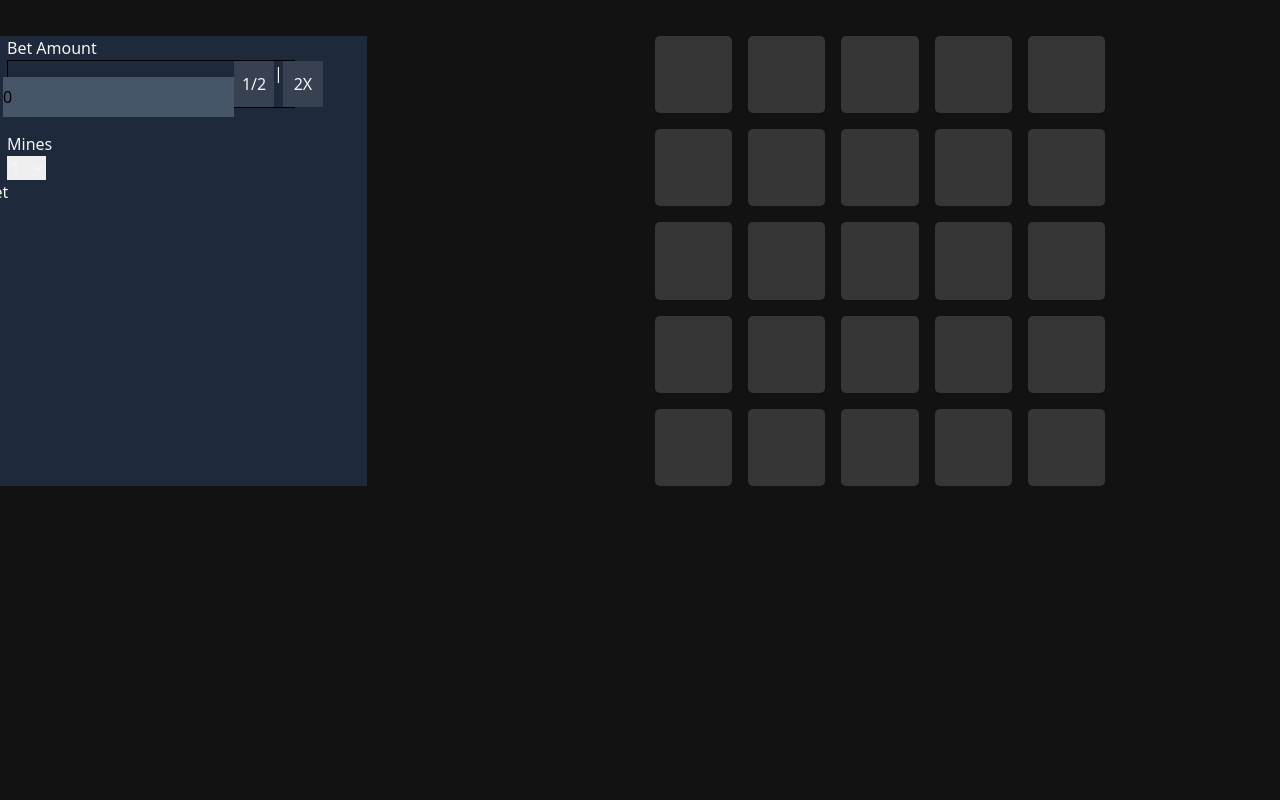
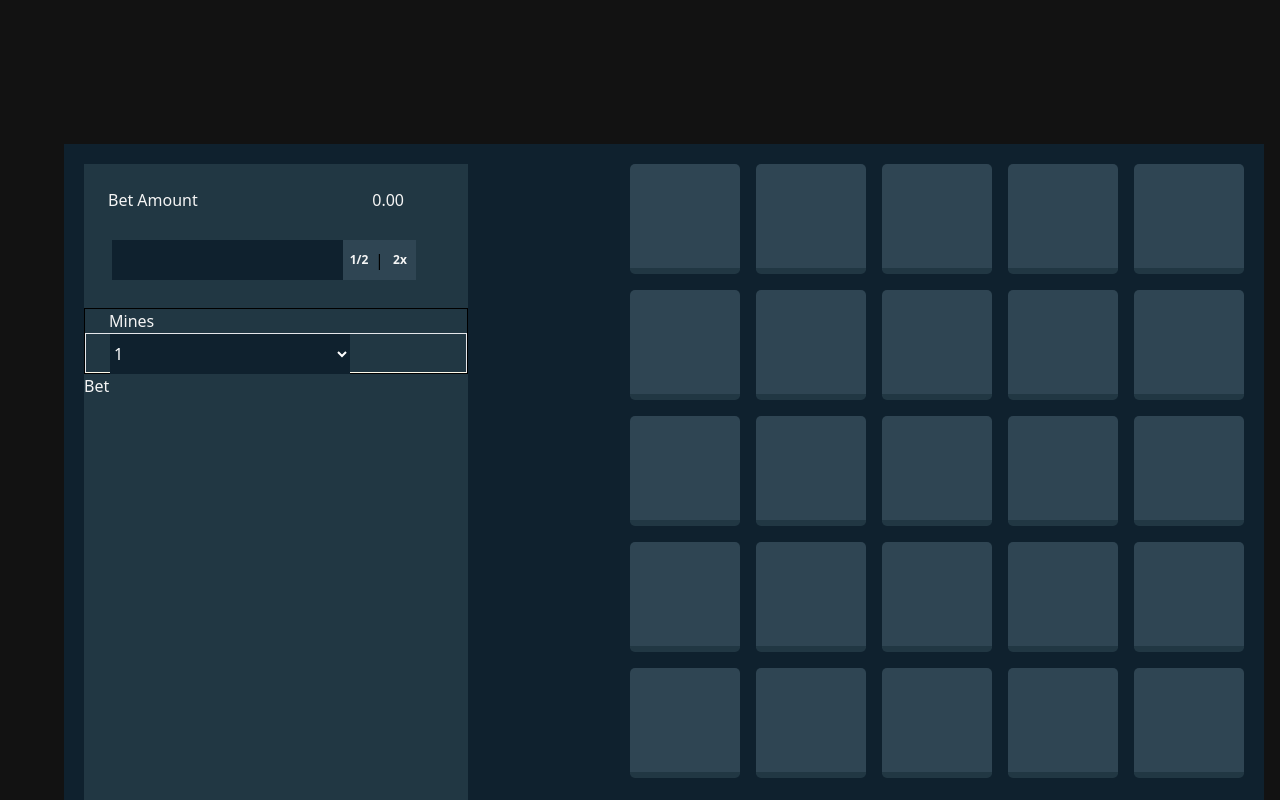
Before and after one commit to Vegadjay/Card-Game-Using-React, a React (Vite) app: page / in a window 1280 px wide. Shown: the top 800 px of the page. Built offline with nearby package versions, Linux system fonts and the light colour scheme.

Commit message:
almost Done

```diff
--- a/componants/CardBox.jsx
+++ b/componants/CardBox.jsx
@@ -24,7 +24,7 @@ function CardBox({ bombCount = 1 }) {
 
   return (
     <div className="box">
-      <div className="container">
+      <div className="container box-side">
         {gameCards.map((card, index) => (
           <Card key={index} imgs={card} id={card.id} click={handleClick} />
         ))}
--- a/componants/Sidebar.jsx
+++ b/componants/Sidebar.jsx
@@ -1,28 +1,46 @@
+//! Adding bitcoin svg and continue work.........
+
+import bitcoin from "../imgs/bitcoin.svg";
+import "../src/index.css";
 function Sidebar() {
   return (
     <>
-      <div className="side-bar bg-slate-800 w-96 ">
+      <div className="side-bar w-96">
         <div className="input-boxex">
+          <div className="side-bar-name mt-6 flex justify-between w-80">
             <span className="ml-6">Bet Amount</span>
+            <span>0.00</span>
+          </div>
           <br />
-          <div className="div border border-black h-12 w-72 ml-6 flex justify-center">
+          <div className="h-12 w-72 ml-6 flex justify-center">
+            <div className="input-box-with-bitcoin">
               <input
                 type="number"
-              value={0.0}
-              className="ml-6 mt-4 text-black bg-slate-600 h-10"
+                className="input-area ml-6 mt-1 text-white h-10"
               />
-            <div className="flex justify-center">
-              <button className="bg-gray-700 w-10">1/2</button>
-              <span>|</span>
-              <button className="bg-gray-700 w-10">2X</button>
+              {/* Adding Bitcoin Image here */}
+            </div>
+            <div className="buttons-for-color mt-1 h-10 flex justify-center">
+              <button className="bg-transparent p-1 text-xs font-bold h-10 w-8 rounded">
+                1/2
+              </button>
+              <span className="mt-2 cursor-pointer text-black">|</span>
+              <button className="bg-transparent h-10 w-8 text-xs font-bold rounded">
+                2x
+              </button>
             </div>
           </div>
         </div>
         <br />
-        <div className="input-boxex-2">
+        <div className="input-boxex-2 border border-black">
           <span className="ml-6">Mines</span>
           <br />
-          <select name="mines-count" id="mines-count" className="ml-6">
+          <div className="div h-10 border border-b-amber-50">
+            <select
+              name="mines-count"
+              id="mines-count"
+              className="drop-down h-10 ml-6 w-60 text-white"
+            >
               <option value="mines-count">1</option>
               <option value="mines-count">2</option>
               <option value="mines-count">3</option>
@@ -49,6 +67,7 @@ function Sidebar() {
               <option value="mines-count">24</option>
             </select>
           </div>
+        </div>
         <div className="button-bet">
           <button>Bet</button>
         </div>
--- a/src/App.jsx
+++ b/src/App.jsx
@@ -5,7 +5,7 @@ import "./index.css";
 function App() {
   return (
     <>
-      <div className="componants flex justify-between pt-9 gap-72 mr-48">
+      <div className="componants flex justify-between gap-72 mt-36 ml-12">
         <Sidebar />
         <CardBox />
       </div>
--- a/src/index.css
+++ b/src/index.css
@@ -10,26 +10,49 @@
   gap: 1em;
 }
 .card-info {
+  height: 110px;
+  width: 110px;
   display: flex;
   justify-content: center;
   align-items: center;
   border-radius: 5px;
-  background-color: #363636;
+  background-color: rgb(47, 69, 83);
+  border-bottom: 6px solid rgb(33, 55, 67);
 }
 .card-info:hover {
-  transform: scaleY(-10deg);
-  color: blue;
+  transform: translateY(-7px);
+  background-color: aliceblue;
 }
 #img {
   max-width: 80%;
   min-width: 80%;
   transform: scale(0);
 }
-.card-info {
-  transform-style: preserve-3d;
-  transition: transform 0.6s;
-}
 
 .card-info img {
   backface-visibility: hidden;
 }
+
+.componants {
+  background-color: rgb(15, 33, 46);
+  height: 1000px;
+  width: 1200px;
+  padding: 20px;
+}
+.side-bar {
+  background-color: rgb(33, 55, 67);
+}
+.input-area {
+  background-color: rgb(15, 33, 46);
+}
+.drop-down {
+  background-color: rgb(15, 33, 46);
+}
+.buttons-for-color {
+  background-color: rgb(47, 69, 83);
+}
+.box-side {
+  height: auto;
+  width: auto;
+  margin-left: -540px;
+}
```
Also changed, not shown: imgs/bitcoin.svg (added), imgs/bomb.svg. Lines whose indentation alone changed are shown as unchanged.
